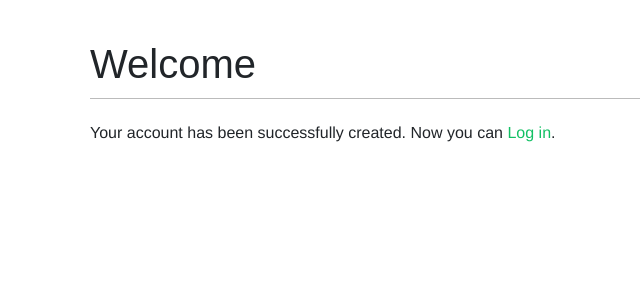
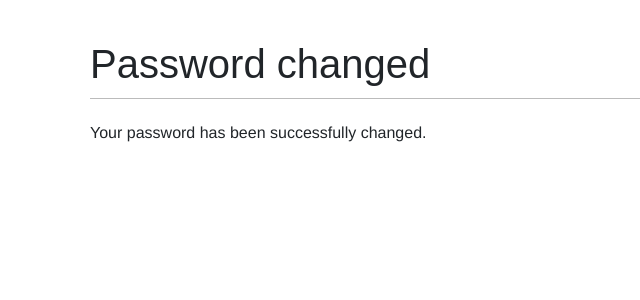
Before and after one commit to ElJefe111944/bookmarks, a Django app: page /account/password_change/done/ in a window 1280 px wide. Shown: the part 54-354 px from the top of the page, without its empty margins (10-650 px from the left). Run offline with Django 3.2, Linux system fonts and the light colour scheme; a user stored in the database is signed in; some web fonts are replaced.

Commit message:
Password change template updated

```diff
--- a/bookmarks/account/templates/registration/password_change_done.html
+++ b/bookmarks/account/templates/registration/password_change_done.html
@@ -1,10 +1,8 @@
 {% extends "base.html" %}
 
-{% block title %}Welcome{% endblock %}
+{% block title %}Password changed{% endblock %}
 
 {% block content %}
-<h1>Welcome {{ new_user.first_name }}</h1>
-<p>Your account has been successfully created. Now you can
-    <a href="{% url 'login' %}">Log in</a>.
-</p>
+<h1>Password changed</h1>
+<p>Your password has been successfully changed.</p>
 {% endblock %}
```
Also changed, not shown: bookmarks/account/templates/account/register_done.html (+5 -3 lines).
